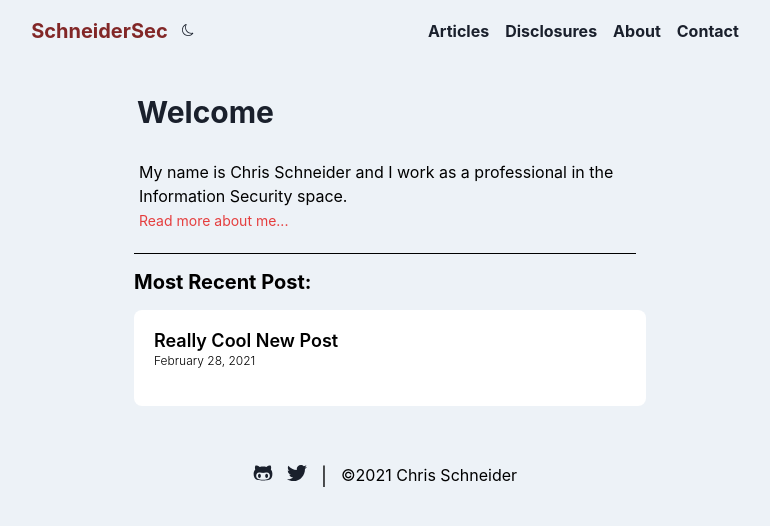
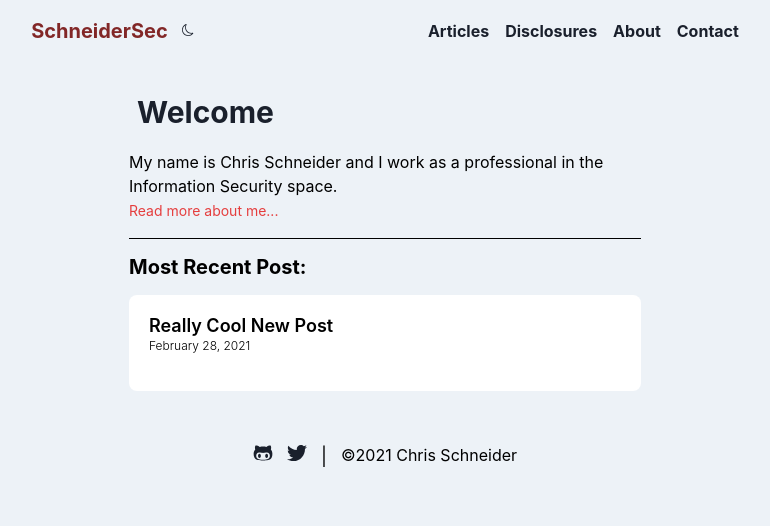
Before and after one commit to SchneiderSec/chakrablog, a Next.js app: page / in a window 1280 px wide. Shown: the top 526 px of the page, without its empty margins (255-1025 px from the left). Built offline with nearby package versions, Linux system fonts and the light colour scheme.

Commit message:
fixed weird text padding

```diff
--- a/layouts/TextContent.js
+++ b/layouts/TextContent.js
@@ -2,7 +2,7 @@ import { Text } from "@chakra-ui/react"
 
 const TextContent = ({ children, ...rest }) => {
    return (
-        <Text padding="5px" {...rest}>
+        <Text {...rest}>
             {children}
         </Text>
    )
--- a/pages/_app.js
+++ b/pages/_app.js
@@ -1,11 +1,13 @@
 import '../styles/globals.css'
-import { Box, ChakraProvider, Flex, Spacer, useColorMode, useColorModeValue } from '@chakra-ui/react';
+import { Box, ChakraProvider } from '@chakra-ui/react';
 import theme from '../styles/theme'
 import DeskNavbar from '../components/Navbar/DeskNavbar';
 import MobileNav from '../components/Navbar/MobileNav';
 import Footer from '../components/Navbar/Footer';
+import React from 'react';
 
 function MyApp({ Component, pageProps }) {
+
   return (
     <ChakraProvider theme={theme} resetCSS>
         <Box
```
